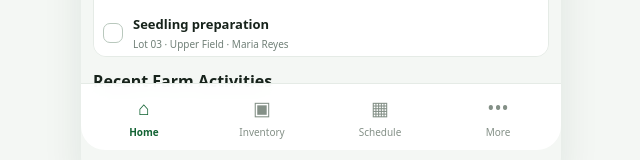
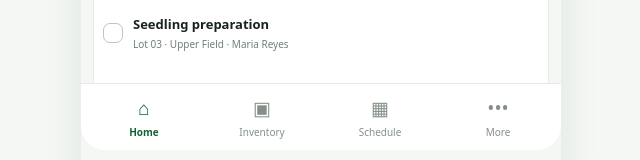
Before and after one commit to Lucas030700/FarmTrack-Mobile, a plain HTML site: page index.html in a window 1280 px wide. Shown: the part 634-794 px from the top of the page, without its empty margins (319-959 px from the left). Drawn offline with Linux system fonts and the light colour scheme.

Commit message:
Simplify fixed home layout to daily activity panel only

```diff
--- a/index.html
+++ b/index.html
@@ -11,7 +11,7 @@
 .app{max-width:480px;height:100dvh;min-height:100dvh;margin:auto;padding-bottom:72px;background:var(--bg);position:relative;display:flex;flex-direction:column;overflow:hidden}
 header{background:linear-gradient(135deg,#0e512a,#21844a);color:#fff;padding:9px 15px;border-radius:0 0 14px 14px;flex:none;z-index:4}
 .brand{font-size:15px;font-weight:800}.brand small,.hello,.sub{display:none}
-main{padding:10px 12px;flex:1;min-height:0;overflow:hidden}#home.page.active{display:flex;flex-direction:column;height:100%;min-height:0;overflow:hidden}#home .stats,#home>.head:nth-of-type(1),#home #homeLands{flex:none}#home .head:nth-of-type(2){flex:none}#home #homeTasks{flex:1;min-height:100px;overflow-y:auto;overscroll-behavior:contain;scrollbar-width:thin}#home .head:nth-of-type(3),#home #homeTimeline,#home>p{display:none}.page{display:none}.page.active{display:block}.stats{display:grid;grid-template-columns:repeat(2,minmax(0,1fr));gap:8px}.stat,.card{background:#fff;border:1px solid var(--line);border-radius:13px;padding:9px}.stat{min-width:0}.stat .label{font-size:8px;color:var(--muted)}.stat strong{display:block;font-size:15px;margin:3px 0;white-space:nowrap}.stat small,.meta,.muted{font-size:9px;color:var(--muted)}
+main{padding:10px 12px;flex:1;min-height:0;overflow:hidden}#home.page.active{display:flex;flex-direction:column;height:100%;min-height:0;overflow:hidden}#home .stats,#home>.head:nth-of-type(1),#home #homeLands{flex:none}#home .head:nth-of-type(2){flex:none}#home #homeTasks{flex:1;min-height:100px;overflow-y:auto;overscroll-behavior:contain;scrollbar-width:thin}#home #homeTimeline,#home>p{display:none}.page{display:none}.page.active{display:block}.stats{display:grid;grid-template-columns:repeat(2,minmax(0,1fr));gap:8px}.stat,.card{background:#fff;border:1px solid var(--line);border-radius:13px;padding:9px}.stat{min-width:0}.stat .label{font-size:8px;color:var(--muted)}.stat strong{display:block;font-size:15px;margin:3px 0;white-space:nowrap}.stat small,.meta,.muted{font-size:9px;color:var(--muted)}
 .head{display:flex;align-items:center;justify-content:space-between;margin:13px 0 8px}.head h2{font-size:16px;margin:0}.link{border:0;background:none;color:var(--g2);font-size:12px;font-weight:700}.btn{border:0;background:var(--g);color:#fff;padding:10px 13px;border-radius:11px;font-weight:700;font-size:12px}
 .land{margin-bottom:0;min-width:250px;flex:0 0 78%;cursor:pointer;scroll-snap-align:start}.landstrip{display:flex;gap:9px;overflow-x:auto;padding:1px 1px 8px;scroll-snap-type:x mandatory;scrollbar-width:none}.landstrip::-webkit-scrollbar{display:none}.land.expanded{min-width:calc(100vw - 26px);flex-basis:calc(100vw - 26px)}.inline-detail{border-top:1px solid var(--line);margin-top:10px;padding-top:7px;animation:detailReveal .32s ease-out both;transform-origin:top}@keyframes detailReveal{from{opacity:0;max-height:0;transform:translateY(-9px)}to{opacity:1;max-height:900px;transform:translateY(0)}}.inline-detail .tabs{margin:5px 0 8px}.landtop{display:flex;align-items:center;gap:10px}.pic{display:none}.landname{font-weight:750;font-size:13px}.meta{margin-top:3px}.pill{margin-left:auto;border-radius:99px;padding:5px 8px;font-size:10px;font-weight:700;background:#e5f5e9;color:#16713a;white-space:nowrap}.pill.yellow{background:#fff3d6;color:#996400}.pill.gray{background:#edf0ee;color:#65716a}
 .date-head{display:flex;align-items:center;justify-content:space-between;margin-bottom:5px}.date-card{cursor:pointer}.edit-land{width:auto;margin:2px 0;padding:6px 9px;font-size:10px}.progress{height:7px;background:#e9efea;border-radius:9px;overflow:hidden;margin-top:13px}.progress i{display:block;height:100%;background:var(--g2)}.progressline{display:flex;justify-content:space-between;font-size:10px;color:var(--muted);margin-top:12px}
@@ -30,7 +30,7 @@ main{padding:10px 12px;flex:1;min-height:0;overflow:hidden}#home.page.active{dis
 <section class="page active" id="home">
 <div class="stats"><div class="stat"><div class="label">TOTAL LAND</div><strong id="lotCount">3 Lots</strong><small id="areaCount">8.5 hectares</small></div><div class="stat"><div class="label">ACTIVE CROPS</div><strong>2</strong><small>Currently in production</small></div><div class="stat"><div class="label">EST. EXPENSES</div><strong>₱48,500</strong><small>Sample current cycle</small></div><div class="stat"><div class="label">UPCOMING TASKS</div><strong id="taskCount">3</strong><small>Pending activities</small></div></div>
 <div class="head"><h2>My Lands</h2><button class="link" onclick="page('lands')">Manage</button></div><div class="landstrip" id="homeLands"></div>
-<div class="head"><h2>Upcoming Activities · Per day</h2><button class="link" onclick="page('schedule')">Schedule</button></div><div class="card" id="homeTasks"></div><div class="head"><h2>Recent Farm Activities</h2></div><div class="card" id="homeTimeline"></div>
+<div class="head"><h2>Upcoming Activities · Per day</h2><button class="link" onclick="page('schedule')">Schedule</button></div><div class="card" id="homeTasks"></div>
 <p class="muted">Sample records lamang. I-update ayon sa aktuwal na sakahan.</p></section>
 <section class="page" id="lands"><div class="head"><div><button class="link" onclick="page(&quot;home&quot;)">‹ Back to Home</button><h2>Mga Lote</h2></div><button class="btn" onclick="addLand()">＋ Add Land</button></div><input class="search" id="landSearch" placeholder="⌕ Maghanap ng lote..." oninput="renderLands()"><div id="landList"></div></section>
 <section class="page" id="detail"><button class="link" onclick="page('lands')">‹ Back to Lands</button><div class="card" style="margin-top:10px"><h2 id="detailTitle"></h2><div class="tabs"><button class="active" onclick="detailTab('overview',this)">Overview</button><button onclick="detailTab('activities',this)">Activities</button><button onclick="detailTab('materials',this)">Materials</button><button onclick="detailTab('costs',this)">Costs</button></div><div id="detailBody"></div></div></section>
```
